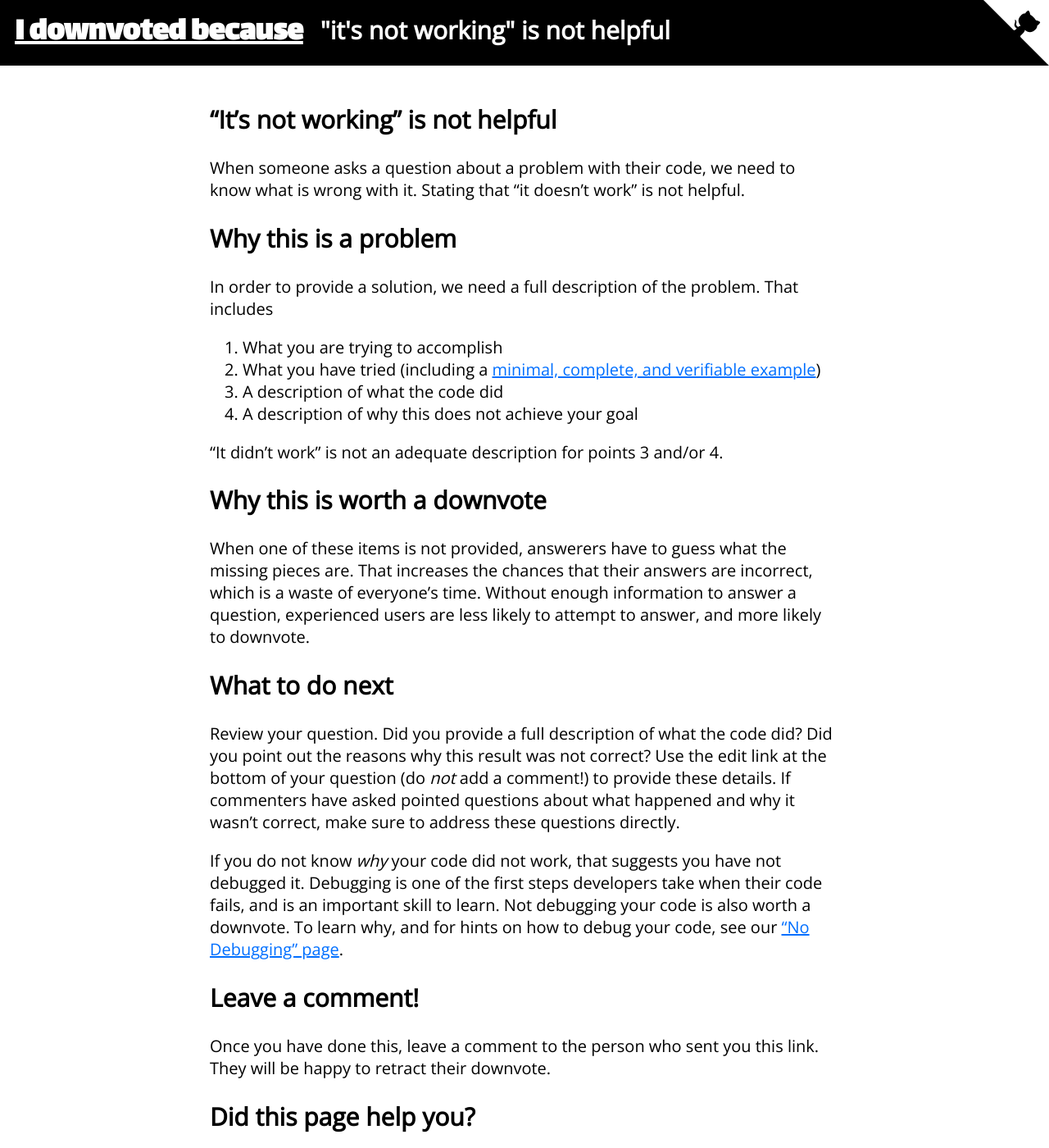
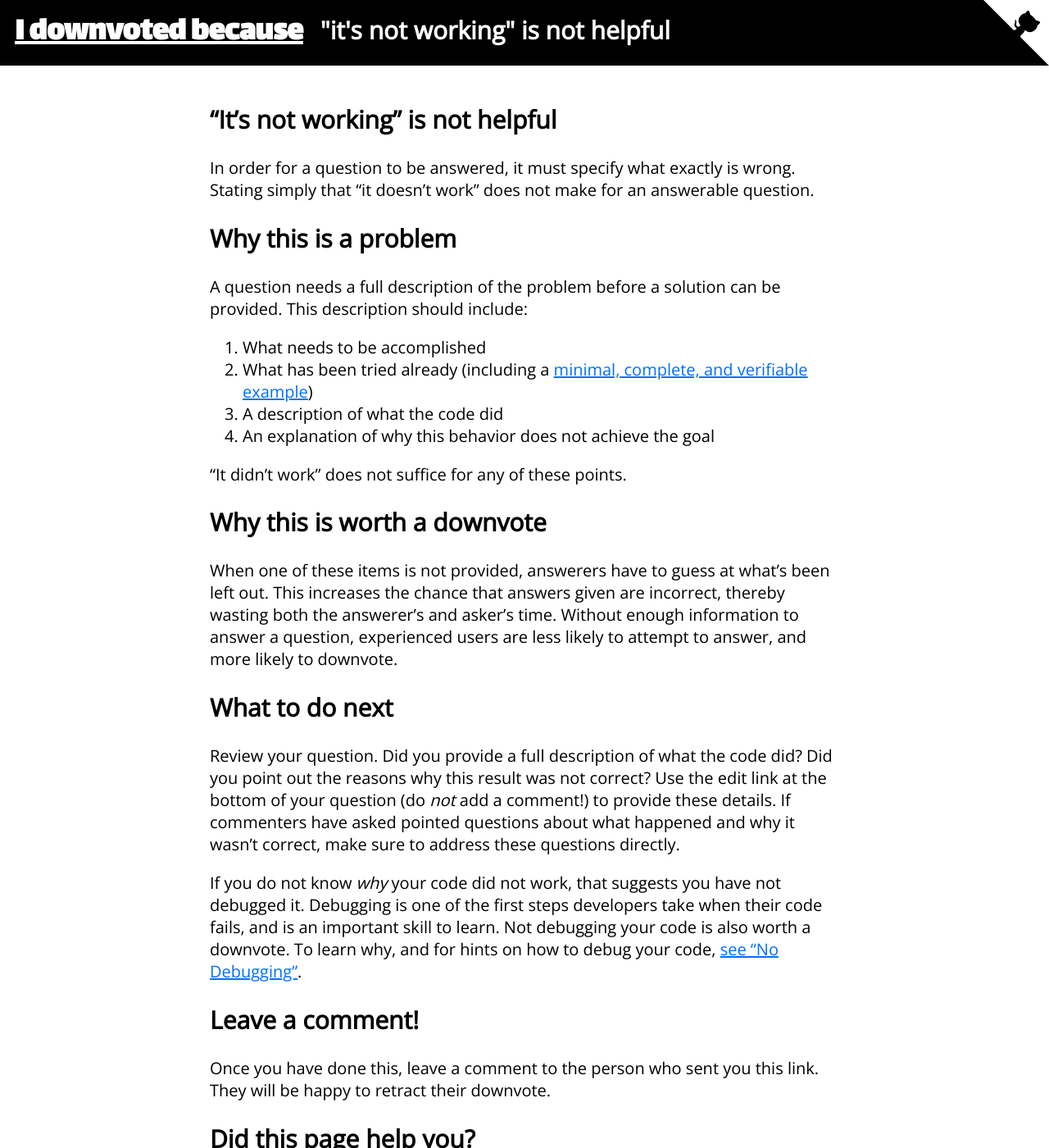
Before and after one commit to WillSullivan/idownvotedbecause, a Jekyll site: the page built from stackoverflow/itsnotworking.md, in a window 1280 px wide and 1400 px high. Shown: the whole window at 82% size. Built offline with Jekyll 4.4.1, drawn with Linux system fonts in a browser that asks for light colours; comment, search, counter and statistics services are not loaded.

Commit message:
Edit to remove pronouns

```diff
--- a/stackoverflow/itsnotworking.md
+++ b/stackoverflow/itsnotworking.md
@@ -9,25 +9,25 @@ redirect_from:
   - ItDoesntWork
 ---
 ## "It's not working" is not helpful {#introduction}
-When someone asks a question about a problem with their code, we need to know what is wrong with it. Stating that "it doesn't work" is not helpful.
+In order for a question to be answered, it must specify what exactly is wrong. Stating simply that "it doesn't work" does not make for an answerable question.
 
 ## Why this is a problem {#whythisisaproblem}
-In order to provide a solution, we need a full description of the problem. That includes
+A question needs a full description of the problem before a solution can be provided. This description should include:
 
- 1. What you are trying to accomplish
- 2. What you have tried (including a [minimal, complete, and verifiable example](https://stackoverflow.com/help/mcve))
+ 1. What needs to be accomplished
+ 2. What has been tried already (including a [minimal, complete, and verifiable example](https://stackoverflow.com/help/mcve))
  3. A description of what the code did
- 4. A description of why this does not achieve your goal
+ 4. An explanation of why this behavior does not achieve the goal
 
-"It didn't work" is not an adequate description for points 3 and/or 4.
+"It didn't work" does not suffice for any of these points.
 
 ## Why this is worth a downvote {#whythisisworthadownvote}
-When one of these items is not provided, answerers have to guess what the missing pieces are. That increases the chances that their answers are incorrect, which is a waste of everyone's time. Without enough information to answer a question, experienced users are less likely to attempt to answer, and more likely to downvote.
+When one of these items is not provided, answerers have to guess at what's been left out. This increases the chance that answers given are incorrect, thereby wasting both the answerer's and asker's time. Without enough information to answer a question, experienced users are less likely to attempt to answer, and more likely to downvote.
 
 ## What to do next {#whattodonext}
 Review your question. Did you provide a full description of what the code did? Did you point out the reasons why this result was not correct? Use the edit link at the bottom of your question (do *not* add a comment!) to provide these details. If commenters have asked pointed questions about what happened and why it wasn't correct, make sure to address these questions directly.
 
-If you do not know *why* your code did not work, that suggests you have not debugged it. Debugging is one of the first steps developers take when their code fails, and is an important skill to learn. Not debugging your code is also worth a downvote. To learn why, and for hints on how to debug your code, see our ["No Debugging" page](http://idownvotedbecau.se/nodebugging/).
+If you do not know *why* your code did not work, that suggests you have not debugged it. Debugging is one of the first steps developers take when their code fails, and is an important skill to learn. Not debugging your code is also worth a downvote. To learn why, and for hints on how to debug your code, [see "No Debugging"](http://idownvotedbecau.se/nodebugging/).
 
 {::comment}The following paragraphs should be added as is to the bottom of all pages{:/}
 ## Leave a comment! {#leaveacomment}
```
